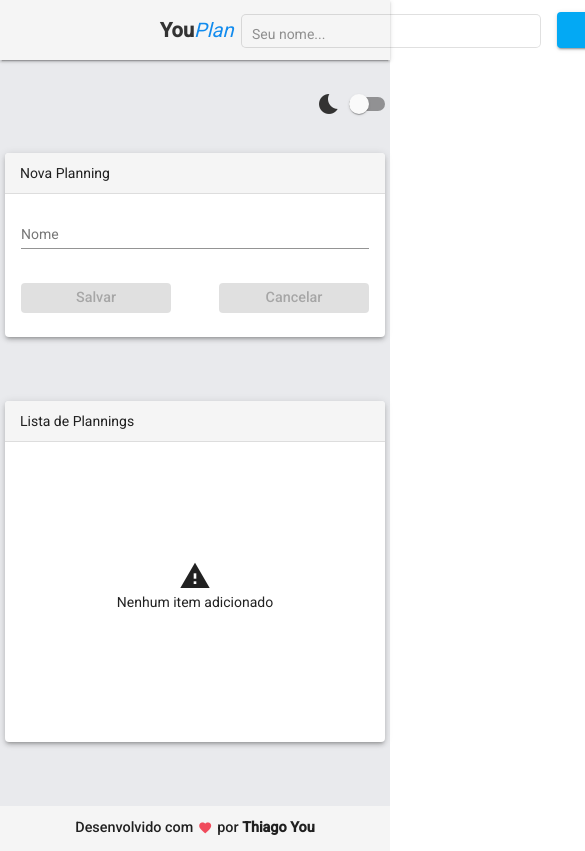
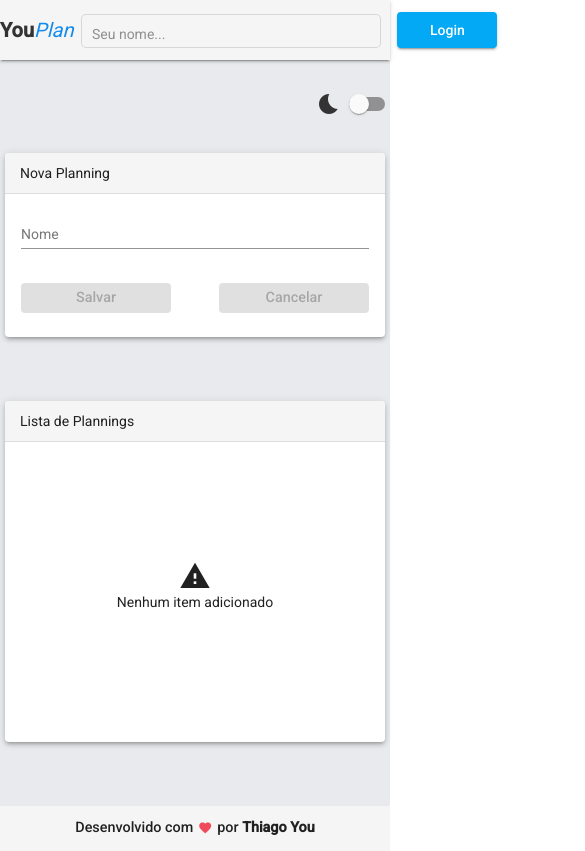
Before and after one commit to thiago-you/you-plan, an Angular app in the folder frontend/: page /home in a window 390 px wide. Shown: the top 851 px of the page, 585 px wide, since content can reach past the window. Built offline with nearby package versions, Linux system fonts and the light colour scheme.

Commit message:
updating mobile mode

```diff
--- a/frontend/src/app/components/template/header/header.component.scss
+++ b/frontend/src/app/components/template/header/header.component.scss
@@ -74,3 +74,11 @@
         }
     }
 }
+
+@media (max-width: 800px) {
+    .header {
+        justify-content: space-evenly;
+        padding-left: 0;
+        padding-right: 0;
+    }
+}
--- a/frontend/src/app/views/planning/planning.component.scss
+++ b/frontend/src/app/views/planning/planning.component.scss
@@ -57,6 +57,20 @@ div.content {
                 'users'
                 'planning'
             ;
+
+            section {
+                &#planning {
+                    padding: 1rem;
+                }
+
+                &#users {
+                    padding: 1rem;
+                }
+
+                &#actions #switch-theme {
+                    margin-left: 1rem;
+                }
+            }
         }
     }
 }
```
